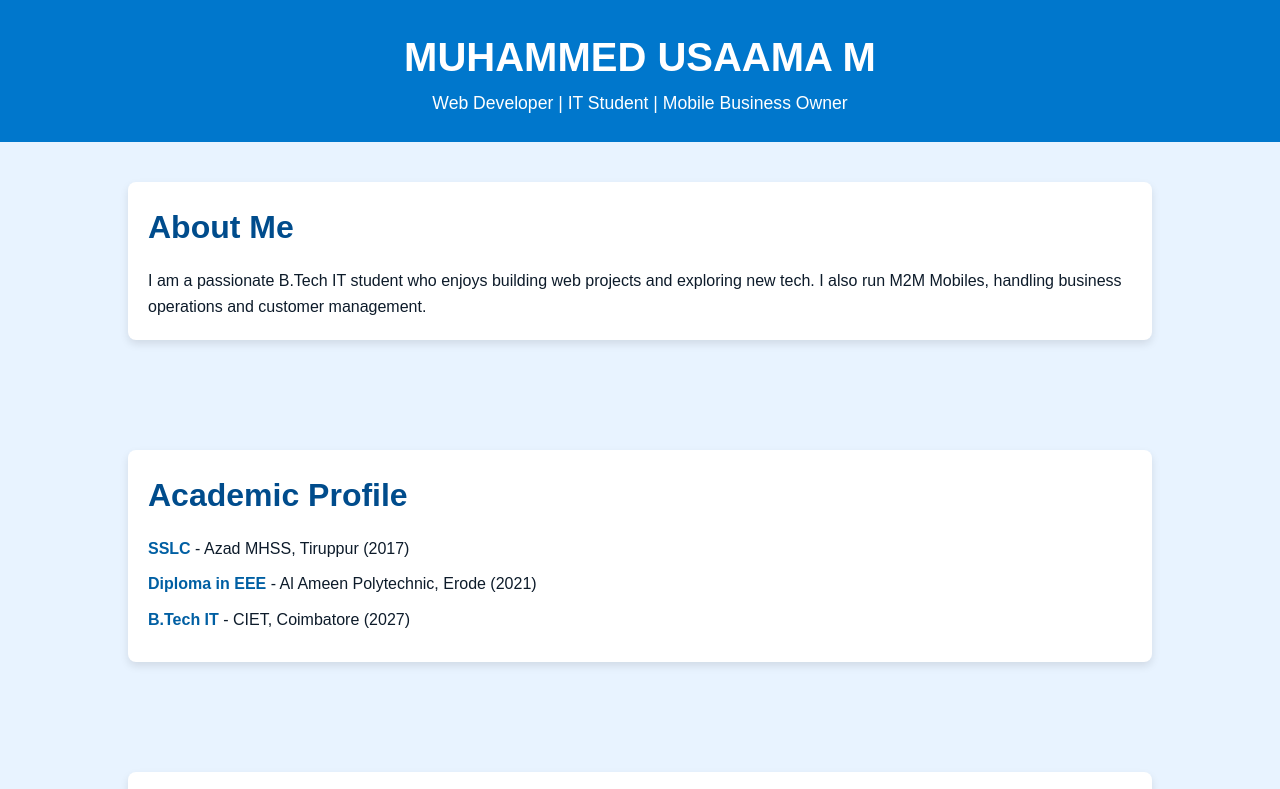
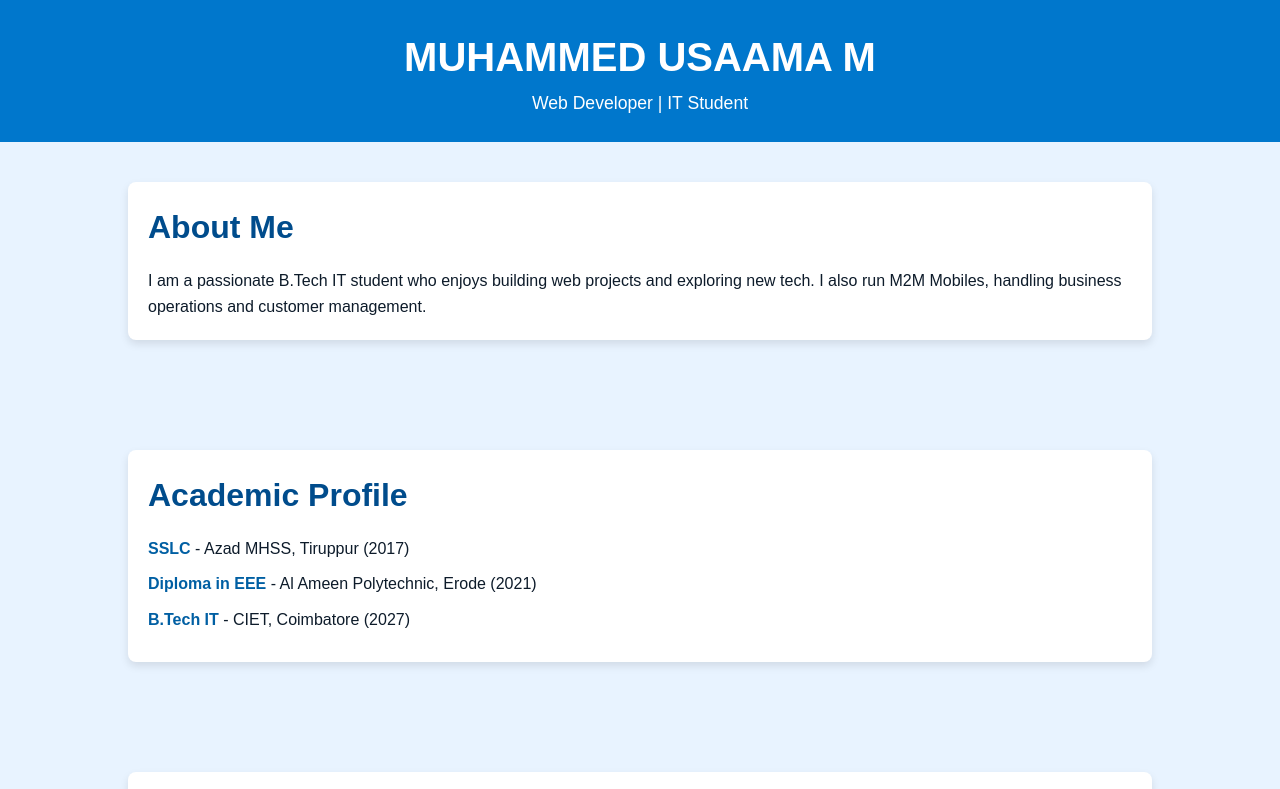
Before and after one commit to usaam-m/practice, a plain HTML site: page 24bitl02.html in a window 1280 px wide. Shown: the top 789 px of the page. Drawn offline with Linux system fonts and the light colour scheme.

Commit message:
porfolio edited

```diff
--- a/24bitl02.html
+++ b/24bitl02.html
@@ -93,7 +93,7 @@
 <header>
     <div class="container">
         <h1>MUHAMMED USAAMA M</h1>
-        <p>Web Developer | IT Student | Mobile Business Owner</p>
+        <p>Web Developer | IT Student</p>
     </div>
 </header>
 
```
